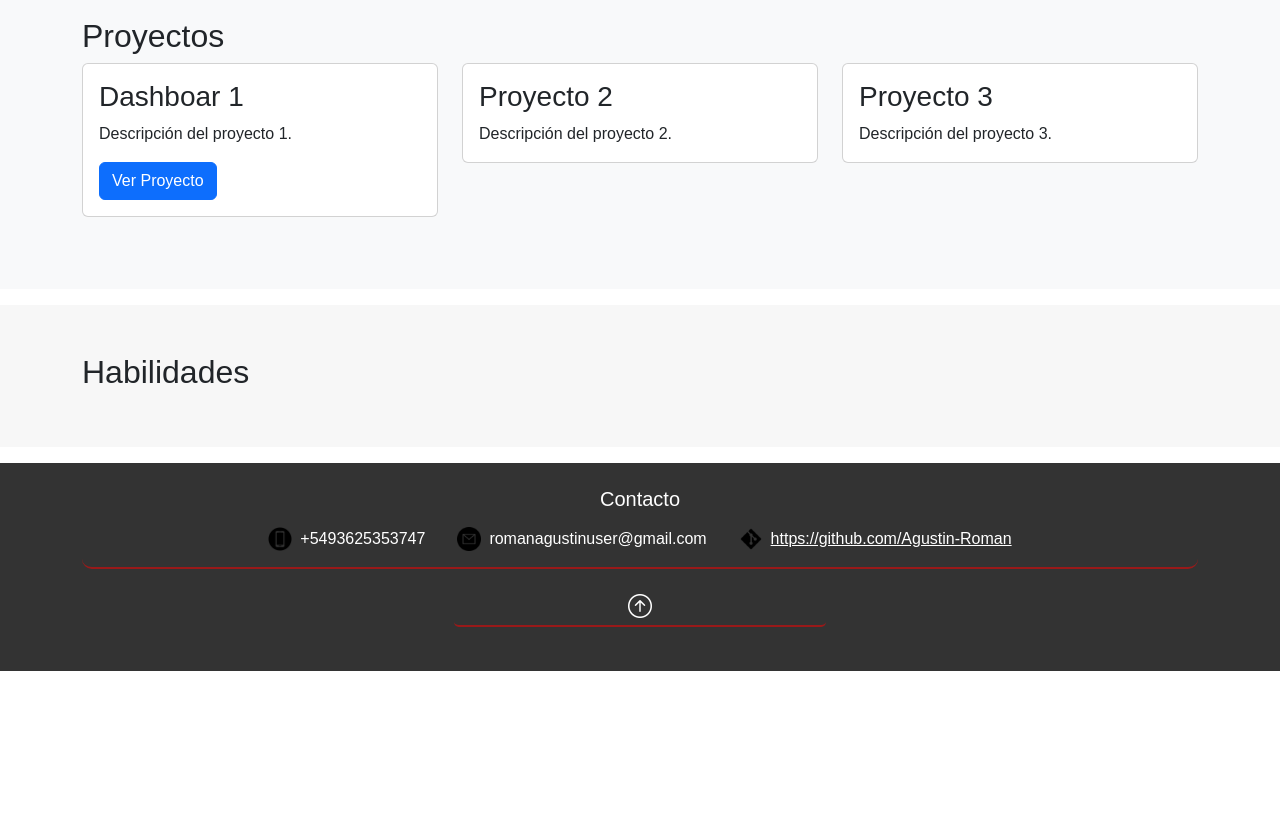
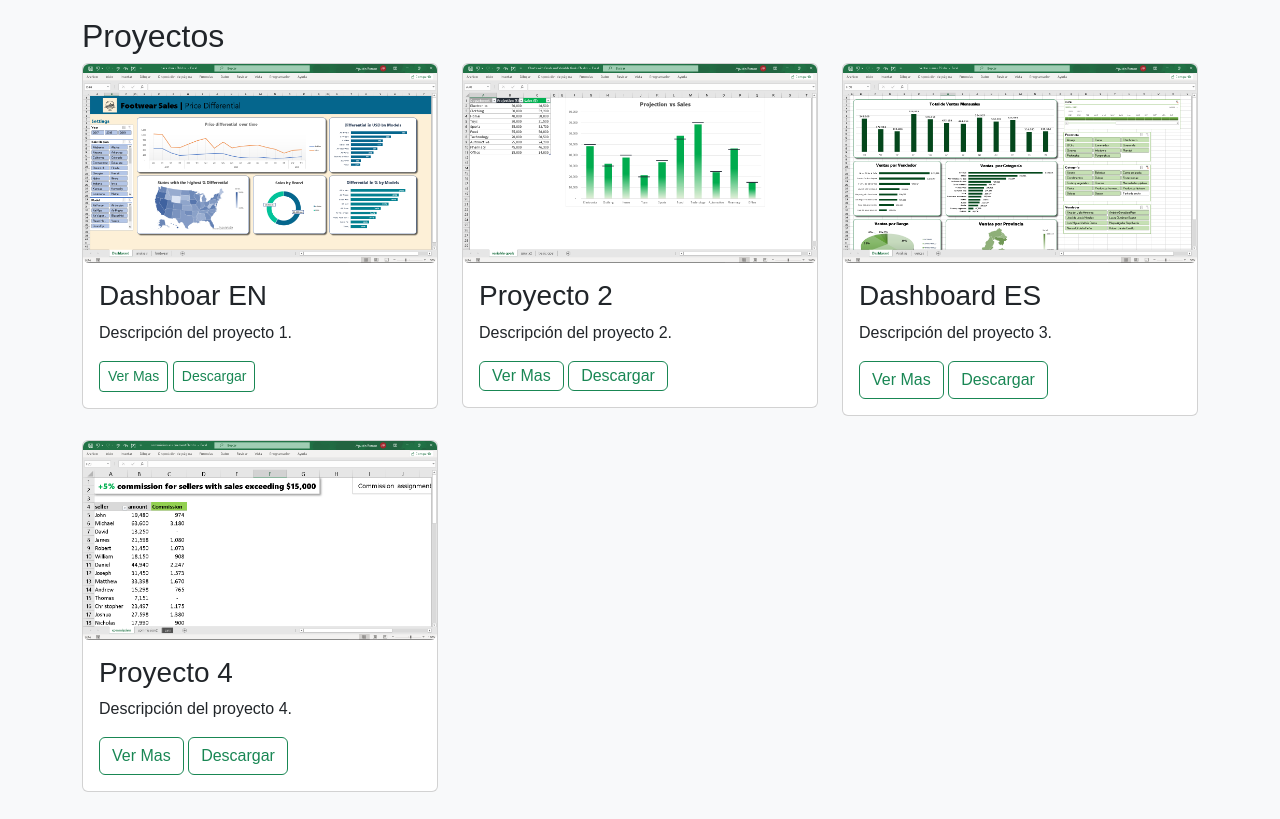
Before and after one commit to Agustin-Roman/Portfolio, a plain HTML site: page Portafoli.html in a window 1280 px wide. Shown: the part 400-1219 px from the top of the page. Before the commit the page ends 1071 px from the top, so only its background shows below. Drawn offline with nearby package versions, Linux system fonts and the light colour scheme.

Commit message:
proyectos

```diff
--- a/Portafoli.html
+++ b/Portafoli.html
@@ -55,29 +55,82 @@
             <div class="row">
                 <div class="col-md-4">
                     <div class="card mb-4">
+                        <div class="ratio ratio-16x9">
+                            <img src="imgs/i1.png"
+                                 alt="Vista previa del proyecto"
+                                 class="img-fluid rounded">
+                        </div>
                         <div class="card-body">
-                            <h3 class="card-title">Dashboar 1</h3>
+                            <h3 class="card-title">Dashboar EN</h3>
                             <p class="card-text">Descripción del proyecto 1.</p>
-                            <a href="https://1drv.ms/x/c/2a1a6c2cd28e6fac/ERS8eP1ku8RIlVOPqJdyZkwB3mSFkZVJcayp6p6pPj2_LA?e=SRlBCk"
-                                target="_blank" class="btn btn-primary">
-                                Ver Proyecto
+                            <a href="https://1drv.ms/x/c/2a1a6c2cd28e6fac/ERS8eP1ku8RIlVOPqJdyZkwB3mSFkZVJcayp6p6pPj2_LA?e=kJFTOu" target="_blank"
+                               class="btn btn-outline-success btn-sm">
+                                Ver Mas</a>
+                            <a href="https://docs.google.com/spreadsheets/d/1b7Y2659U7kkAK21I3Dh_P2-VI84EUgTU/export?format=xlsx" target="_blank"
+                               class="btn btn-outline-success btn-sm">
+                                Descargar</a>
+                        </div>
+                    </div>
+                </div>
+                <div class="col-md-4">
+                    <div class="card mb-4">
+                        <div class="ratio ratio-16x9">
+                            <img src="imgs/i2.png"
+                                 alt="Vista previa del proyecto"
+                                 class="img-fluid rounded">
+                        </div>
+                        <div class="card-body">
+                            <h3 class="card-title">Proyecto 2</h3>
+                            <p class="card-text">Descripción del proyecto 2.</p>
+                            <a href="https://1drv.ms/x/c/2a1a6c2cd28e6fac/EVqk2_e9oVJMvvIGQCyr6cYB4DdnBjujMX83Gax_m0y_Nw?e=Ne1zuq" target="_blank"
+                                class="btn btn-outline-success"
+                                style="--bs-btn-padding-y: 0.1rem;">
+<!--                            style="padding-top: 0.9rem; padding-bottom: 0.5rem;"> -->
+                                Ver Mas
+                            </a>
+                            <a href="https://docs.google.com/spreadsheets/d/13dZ4Xvtu50JA5iFbmNhyczqzgBtbuKaD/export?format=xlsx" target="_blank"
+                                class="btn btn-outline-success"
+                                style="--bs-btn-padding-y: 0.15rem;">
+                                Descargar
                             </a>
                         </div>
                     </div>
                 </div>
                 <div class="col-md-4">
                     <div class="card mb-4">
+                        <div class="ratio ratio-16x9">
+                            <img src="imgs/i3.png"
+                                 alt="Vista previa del proyecto"
+                                 class="img-fluid rounded">
+                        </div>
                         <div class="card-body">
-                            <h3 class="card-title">Proyecto 2</h3>
-                            <p class="card-text">Descripción del proyecto 2.</p>
+                            <h3 class="card-title">Dashboard ES</h3>
+                            <p class="card-text">Descripción del proyecto 3.</p>
+                            <a href="https://1drv.ms/x/c/2a1a6c2cd28e6fac/ERcayaJoHUVPnrJGbVGmXA0B_8nM-hJVaC2MQmgGQVHopg?e=3EXPS0" target="_blank"
+                               class="btn btn-outline-success">
+                                Ver Mas</a>
+                            <a href="https://docs.google.com/spreadsheets/d/1l3aS6OvEb01B2RAKdNXh0AmIXZOuddP_/export?format=xlsx" target="_blank"
+                               class="btn btn-outline-success">
+                                Descargar</a>
                         </div>
                     </div>
                 </div>
                 <div class="col-md-4">
                     <div class="card mb-4">
+                        <div class="ratio ratio-16x9">
+                            <img src="imgs/i4.png"
+                                 alt="Vista previa del proyecto"
+                                 class="img-fluid rounded">
+                        </div>
                         <div class="card-body">
-                            <h3 class="card-title">Proyecto 3</h3>
-                            <p class="card-text">Descripción del proyecto 3.</p>
+                            <h3 class="card-title">Proyecto 4</h3>
+                            <p class="card-text">Descripción del proyecto 4.</p>
+                            <a href="https://1drv.ms/x/c/2a1a6c2cd28e6fac/EWF8nsHpE_hIttPLJpRHg-YBb9RTL367XHUrEDDfCPnyyQ?e=WTkXPL" target="_blank"
+                               class="btn btn-outline-success">
+                                Ver Mas</a>
+                            <a href="https://docs.google.com/spreadsheets/d/1Ki1Y_VibDDbYfnASTcOl7ztTYVvvndS2/export?format=xlsx" target="_blank"
+                               class="btn btn-outline-success">
+                                Descargar</a>
                         </div>
                     </div>
                 </div>
```
Also changed, not shown: imgs/i1.png (added), imgs/i2.png (added), imgs/i3.png (added), imgs/i4.png (added), 2 other files.
